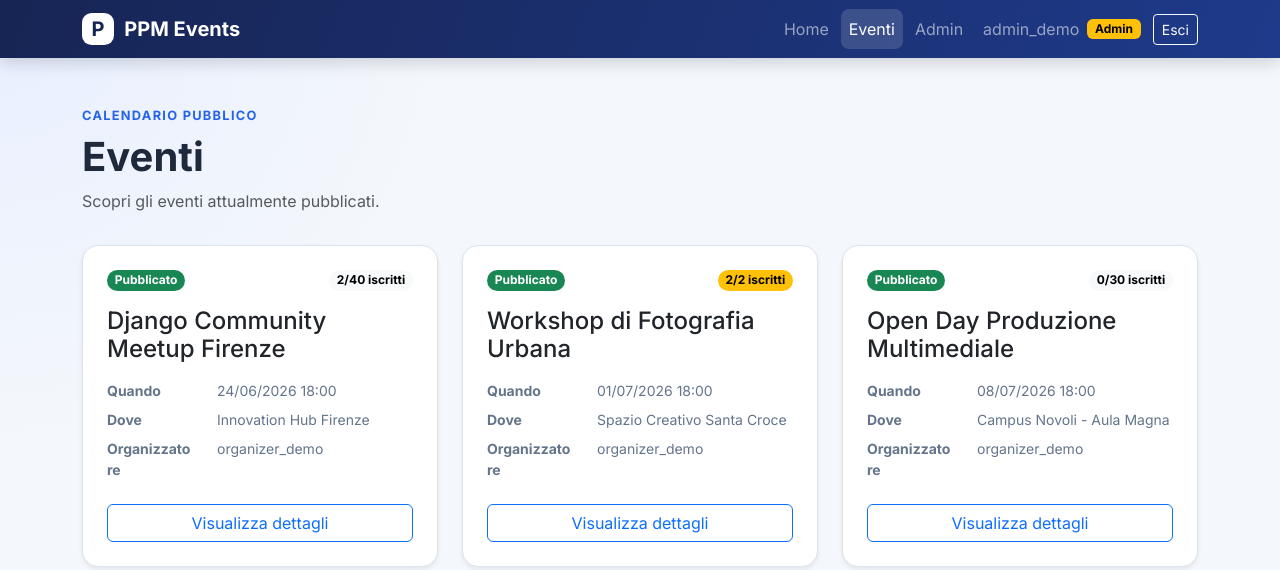
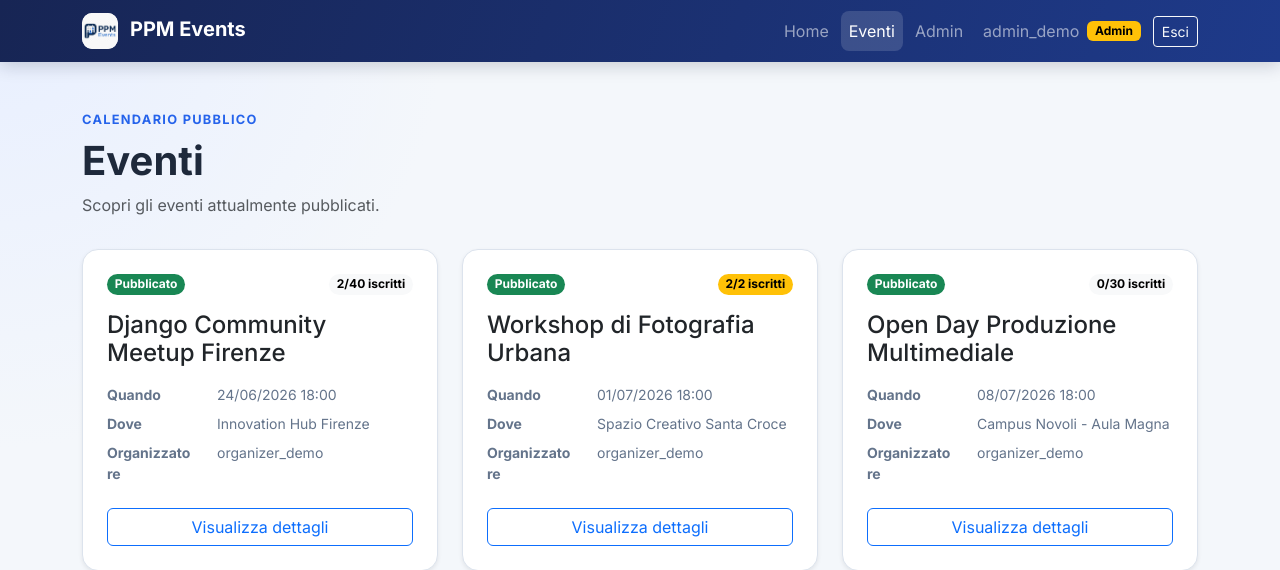
Before and after one commit to Adrycasta04/PPM-Event-Management, a Django app: page /events/ in a window 1280 px wide. Shown: the top 570 px of the page. Run offline with Django 5.2, Linux system fonts and the light colour scheme; a user stored in the database is signed in; data comes from the database, SQL or seed files in the repository.

Commit message:
Add logo and dual-role tests

```diff
--- a/static/css/styles.css
+++ b/static/css/styles.css
@@ -60,15 +60,23 @@ button:focus-visible,
     box-shadow: 0 0.25rem 1rem rgba(15, 23, 42, 0.18);
 }
 
-.brand-mark {
-    display: inline-grid;
-    width: 2rem;
-    height: 2rem;
-    margin-right: 0.35rem;
-    place-items: center;
-    color: var(--ppm-navy);
+.brand-logo-wrap {
+    display: inline-flex;
+    width: 2.25rem;
+    height: 2.25rem;
+    margin-right: 0.45rem;
+    align-items: center;
+    justify-content: center;
     background: #fff;
-    border-radius: 0.6rem;
+    border-radius: 0.65rem;
+    overflow: hidden;
+    vertical-align: middle;
+}
+
+.brand-logo {
+    width: 100%;
+    height: 100%;
+    object-fit: contain;
 }
 
 .navbar .nav-link {
--- a/templates/includes/navbar.html
+++ b/templates/includes/navbar.html
@@ -1,7 +1,15 @@
+{% load static %}
+
 <nav class="navbar navbar-expand-lg navbar-dark site-navbar sticky-top">
     <div class="container">
         <a class="navbar-brand fw-bold" href="{% url 'events:home' %}">
-            <span class="brand-mark" aria-hidden="true">P</span>
+            <span class="brand-logo-wrap" aria-hidden="true">
+                <img
+                    class="brand-logo"
+                    src="{% static 'img/ppm-events-logo.png' %}"
+                    alt=""
+                >
+            </span>
             PPM Events
         </a>
         <button
```
Also changed, not shown: accounts/tests.py (+15 -0 lines), events/test_quality.py (+8 -0 lines), static/img/ppm-events-logo.png (added).
